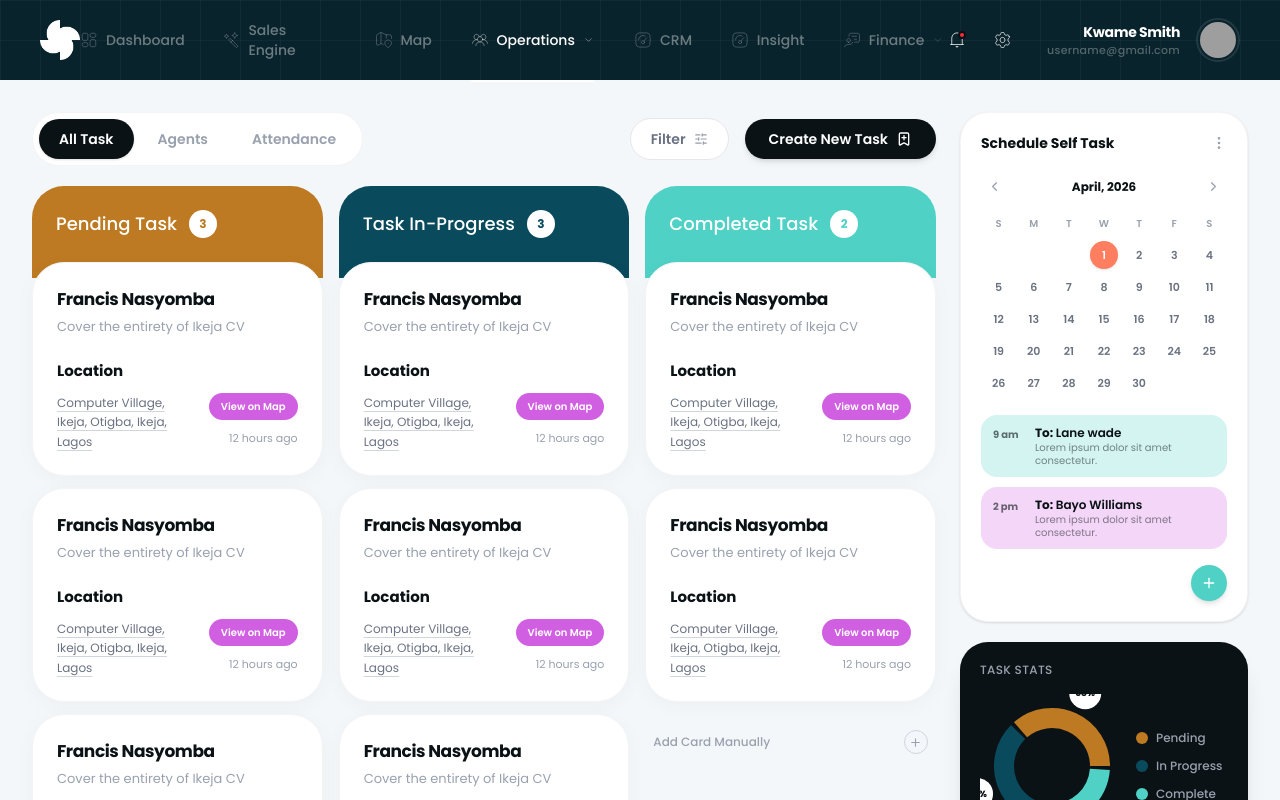
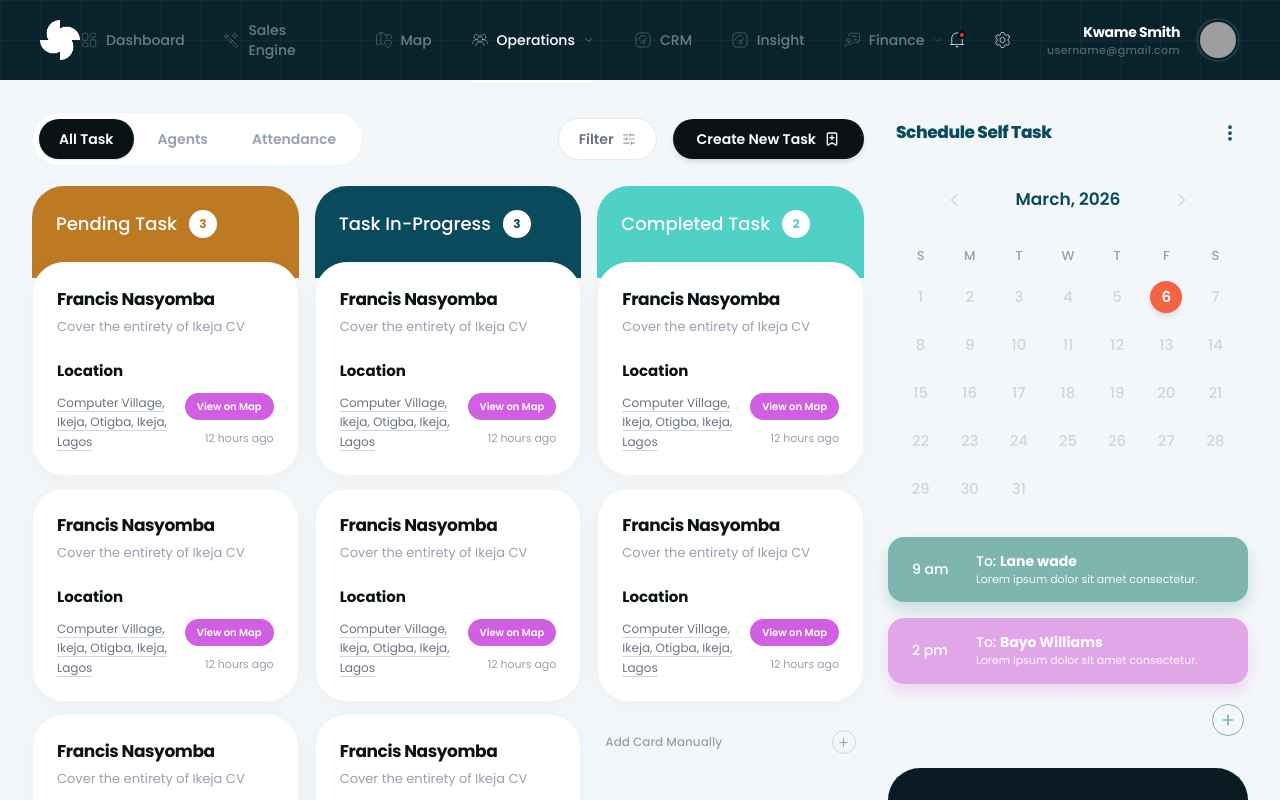
Before and after one commit to P23-Africa-Dev/the-factory, a Next.js app: page /operations in a window 1280 px wide. Shown: the top 800 px of the page. Built offline with nearby package versions, Linux system fonts and the light colour scheme; grey boxes are pictures that could not be loaded.

Commit message:
style: update operations dashboard UI components and hardcode calendar date for visual consistency

```diff
--- a/app/(dashboard)/operations/page.tsx
+++ b/app/(dashboard)/operations/page.tsx
@@ -53,13 +53,13 @@ interface CustomLabelProps {
 
 function CustomLabel({ cx = 0, cy = 0, midAngle = 0, innerRadius = 0, outerRadius = 0, value = 0 }: CustomLabelProps) {
   const RADIAN = Math.PI / 180;
-  const radius = outerRadius + 22;
+  const radius = innerRadius + (outerRadius - innerRadius) / 2;
   const x = cx + radius * Math.cos(-midAngle * RADIAN);
   const y = cy + radius * Math.sin(-midAngle * RADIAN);
   return (
     <g>
-      <circle cx={x} cy={y} r={16} fill="white" />
-      <text x={x} y={y} textAnchor="middle" dominantBaseline="central" fill="#0B1215" fontSize={9} fontWeight={800}>
+      <circle cx={x} cy={y} r={22} fill="white" />
+      <text x={x} y={y} textAnchor="middle" dominantBaseline="central" fill="#0B1215" fontSize={12} fontWeight={800}>
         {value}%
       </text>
     </g>
@@ -159,29 +159,29 @@ export default function OperationsPage() {
           </div>
 
           {/* ── Right Sidebar ────────────────────────────── */}
-          <div className="w-full xl:w-72 2xl:w-80 flex flex-col gap-5 shrink-0">
+          <div className="w-full xl:w-[360px] 2xl:w-[420px] flex flex-col gap-6 shrink-0">
 
             {/* Calendar */}
             <OperationsCalendar />
 
             {/* Task Stats */}
-            <div className="bg-[#0B1215] rounded-[28px] p-5 shadow-xl">
-              <h3 className="text-gray-400 font-medium text-xs uppercase tracking-wide mb-4">
+            <div className="bg-[#0A1A22] rounded-[32px] p-7 shadow-xl mt-2 relative overflow-hidden">
+              <h3 className="text-gray-400 font-medium text-[15px] mb-6">
                 Task Stats
               </h3>
 
-              <div className="flex items-center gap-3">
+              <div className="flex items-center gap-6">
                 {/* Donut Chart */}
-                <div className="w-36 h-36 shrink-0">
+                <div className="w-48 h-48 shrink-0 relative -left-4">
                   <ResponsiveContainer width="100%" height="100%">
                     <PieChart>
                       <Pie
                         data={stats}
                         cx="50%"
                         cy="50%"
-                        innerRadius={38}
-                        outerRadius={58}
-                        paddingAngle={4}
+                        innerRadius={48}
+                        outerRadius={78}
+                        paddingAngle={0}
                         dataKey="value"
                         stroke="none"
                         labelLine={false}
@@ -196,14 +196,14 @@ export default function OperationsPage() {
                 </div>
 
                 {/* Legend */}
-                <div className="space-y-3">
+                <div className="space-y-4">
                   {stats.map((stat, idx) => (
-                    <div key={idx} className="flex items-center gap-2">
+                    <div key={idx} className="flex items-center gap-3">
                       <div
-                        className="w-3 h-3 rounded-full shrink-0"
+                        className="w-4 h-4 rounded-full shrink-0"
                         style={{ backgroundColor: stat.color }}
                       />
-                      <span className="text-xs text-gray-400 font-medium">{stat.name}</span>
+                      <span className="text-[13px] text-gray-400 font-medium">{stat.name}</span>
                     </div>
                   ))}
                 </div>
--- a/components/operations/operations-calendar.tsx
+++ b/components/operations/operations-calendar.tsx
@@ -10,14 +10,15 @@ const MONTHS = [
 ];
 
 const SCHEDULE_ITEMS = [
-  { time: '9 am', to: 'Lane wade', desc: 'Lorem ipsum dolor sit amet consectetur.', bg: 'rgba(79,209,197,0.25)' },
-  { time: '2 pm', to: 'Bayo Williams', desc: 'Lorem ipsum dolor sit amet consectetur.', bg: 'rgba(209,95,226,0.25)' },
+  { time: '9 am', to: 'Lane wade', desc: 'Lorem ipsum dolor sit amet consectetur.', bg: '#7EB5AE', shadow: 'rgba(126,181,174,0.4)' },
+  { time: '2 pm', to: 'Bayo Williams', desc: 'Lorem ipsum dolor sit amet consectetur.', bg: '#E1A6E7', shadow: 'rgba(225,166,231,0.4)' },
 ];
 
 export function OperationsCalendar() {
   const today = new Date();
-  const [month, setMonth] = useState(today.getMonth());
-  const [year, setYear] = useState(today.getFullYear());
+  // Hardcoded for screenshot match (March 2026, 6th is highlighted)
+  const [month, setMonth] = useState(2); // March is 2
+  const [year, setYear] = useState(2026);
 
   const prevMonth = () => {
     if (month === 0) { setMonth(11); setYear((y) => y - 1); }
@@ -36,55 +37,54 @@ export function OperationsCalendar() {
     ...Array.from({ length: daysInMonth }, (_, i) => i + 1),
   ];
 
-  const isToday = (d: number | null) =>
-    d === today.getDate() && month === today.getMonth() && year === today.getFullYear();
+  const isToday = (d: number | null) => d === 6 && month === 2 && year === 2026;
 
   return (
-    <div className="bg-white rounded-[28px] p-5 shadow-sm border border-gray-100">
+    <div className="flex flex-col pt-2">
       {/* Header */}
-      <div className="flex justify-between items-center mb-5">
-        <h3 className="text-[#0B1215] font-bold text-sm">Schedule Self Task</h3>
-        <MoreVertical size={16} className="text-gray-400 cursor-pointer" />
+      <div className="flex justify-between items-center mb-10 px-2">
+        <h3 className="text-[#094B5C] font-extrabold text-[17px] tracking-tight">Schedule Self Task</h3>
+        <MoreVertical size={20} className="text-[#094B5C] cursor-pointer" strokeWidth={2.5} />
       </div>
 
       {/* Month Nav */}
-      <div className="flex justify-between items-center mb-3">
+      <div className="flex justify-center items-center mb-8 gap-12">
         <button
           onClick={prevMonth}
-          className="p-1.5 text-gray-400 hover:text-[#0B1215] transition-colors rounded-full hover:bg-gray-100"
+          className="p-1 text-gray-300 hover:text-[#094B5C] transition-colors"
         >
-          <ChevronLeft size={15} />
+          <ChevronLeft size={20} strokeWidth={2} />
         </button>
-        <span className="font-bold text-[#0B1215] text-xs">
+        <span className="font-semibold text-[#094B5C] text-[17px]">
           {MONTHS[month]}, {year}
         </span>
         <button
           onClick={nextMonth}
-          className="p-1.5 text-gray-400 hover:text-[#0B1215] transition-colors rounded-full hover:bg-gray-100"
+          className="p-1 text-gray-300 hover:text-[#094B5C] transition-colors"
         >
-          <ChevronRight size={15} />
+          <ChevronRight size={20} strokeWidth={2} />
         </button>
       </div>
 
       {/* Day Labels */}
-      <div className="grid grid-cols-7 mb-1">
+      <div className="grid grid-cols-7 mb-4 px-2">
         {DAY_LABELS.map((d, i) => (
-          <div key={i} className="text-center text-[10px] font-semibold text-gray-400 py-1">
+          <div key={i} className="text-center text-[13px] font-medium text-gray-400">
             {d}
           </div>
         ))}
       </div>
 
       {/* Calendar Grid */}
-      <div className="grid grid-cols-7 mb-4">
+      <div className="grid grid-cols-7 gap-y-4 px-2 mb-8">
         {cells.map((day, idx) => (
-          <div key={idx} className="flex items-center justify-center py-0.5">
+          <div key={idx} className="flex items-center justify-center">
             {day ? (
               <button
-                className={`w-7 h-7 text-[11px] font-semibold flex items-center justify-center rounded-full transition-all ${
+                className={`w-8 h-8 text-[15px] flex items-center justify-center rounded-full transition-all ${
                   isToday(day)
-                    ? 'bg-[#FF7E5F] text-white shadow-sm'
-                    : 'text-gray-500 hover:bg-gray-100 hover:text-[#0B1215]'
+                    ? 'bg-[#F26442] text-white shadow-md font-semibold'
+                    : 'text-gray-300 font-medium hover:bg-gray-100 hover:text-[#094B5C]'
                 }`}
               >
                 {day}
@@ -95,18 +95,25 @@ export function OperationsCalendar() {
       </div>
 
       {/* Schedule Items */}
-      <div className="space-y-2.5">
+      <div className="space-y-4 mb-3">
         {SCHEDULE_ITEMS.map((item, idx) => (
-          <div key={idx} className="rounded-2xl px-3 py-2.5" style={{ backgroundColor: item.bg }}>
-            <div className="flex gap-2.5 items-start">
-              <span className="text-[10px] font-bold text-[#0B1215]/60 mt-0.5 w-8 shrink-0">
+          <div
+            key={idx}
+            className="rounded-[16px] px-6 py-4 flex items-center"
+            style={{
+              backgroundColor: item.bg,
+              boxShadow: `0 8px 16px ${item.shadow}`
+            }}
+          >
+            <div className="flex gap-4 items-center w-full">
+              <span className="text-[14px] font-medium text-white w-12 shrink-0">
                 {item.time}
               </span>
-              <div className="min-w-0">
-                <p className="text-xs font-bold text-[#0B1215] leading-tight">
-                  To: <span className="font-semibold">{item.to}</span>
+              <div className="min-w-0 flex-1">
+                <p className="text-[14px] font-medium text-white leading-tight">
+                  To: <span className="font-bold">{item.to}</span>
                 </p>
-                <p className="text-[10px] text-[#0B1215]/50 mt-0.5 leading-tight">{item.desc}</p>
+                <p className="text-[11px] text-white/90 mt-0.5 leading-tight">{item.desc}</p>
               </div>
             </div>
           </div>
@@ -114,9 +121,9 @@ export function OperationsCalendar() {
       </div>
 
       {/* Add Button */}
-      <div className="flex justify-end mt-4">
-        <button className="w-9 h-9 bg-[#4FD1C5] rounded-full flex items-center justify-center text-white shadow-md hover:bg-[#3CB3A9] transition-colors">
-          <Plus size={16} />
+      <div className="flex justify-end mt-2 pr-1">
+        <button className="w-8 h-8 border-[1.5px] border-[#7EB5AE] rounded-full flex items-center justify-center text-[#7EB5AE] hover:bg-[#7EB5AE] hover:text-white transition-colors">
+          <Plus size={16} strokeWidth={2.5} />
         </button>
       </div>
     </div>
```
